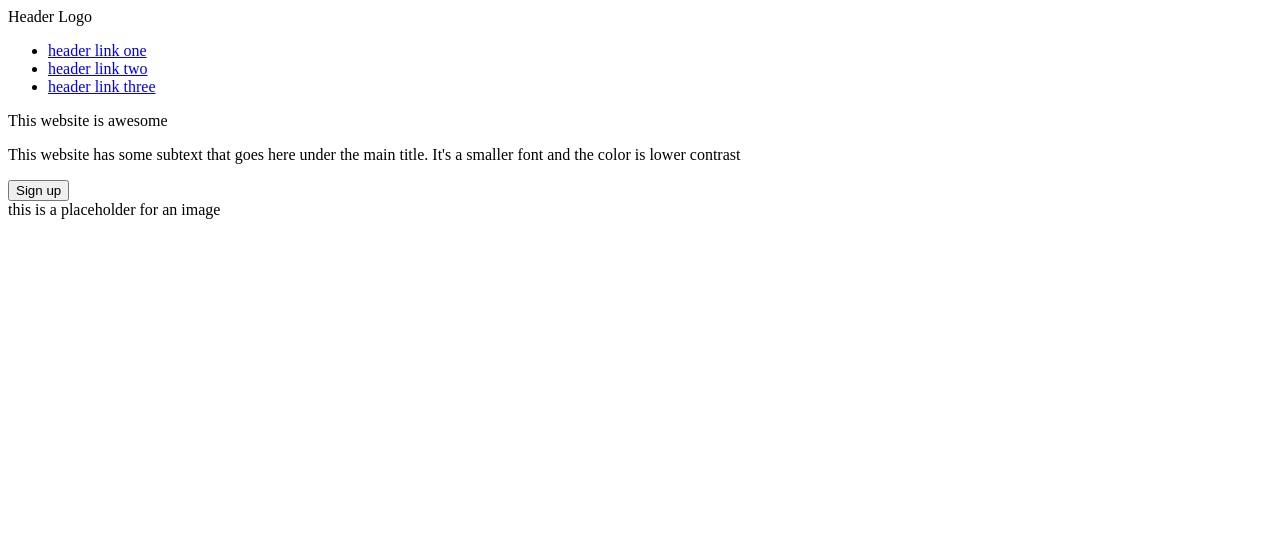
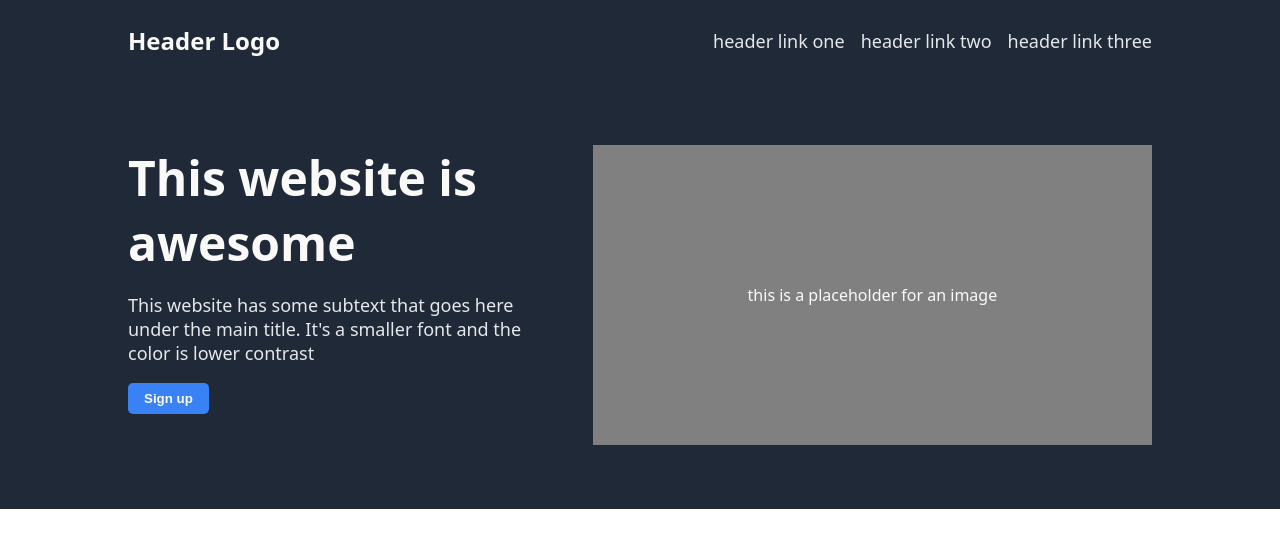
Before and after one commit to cvega13/odin-landing-page, a plain HTML site: page index.html in a window 1280 px wide. Drawn offline with Linux system fonts and the light colour scheme.

Commit message:
Add styling to the main section of the webpage
A style sheet (style.css) is initialized to add styling
to the components of the main sections of the webpage.

```diff
--- a/index.html
+++ b/index.html
@@ -4,11 +4,12 @@
     <meta charset="UTF-8">
     <meta name="viewport" content="width=device-width, initial-scale=1.0">
     <title>Document</title>
+    <link rel="stylesheet" href="style.css">
 </head>
 <body>
     <div class="main">
         <div class="header">
-            Header Logo
+            <p class="logo">Header Logo</p>
             <div class="links">
                 <ul>
                     <li><a href="#">header link one</a></li>
@@ -19,11 +20,8 @@
         </div>
         <div class="main_info">
             <div class="main_text">
-                <p>This website is awesome</p>
-                <p>This website has some subtext that goes here under
-                    the main title. It's a smaller font and the color
-                    is lower contrast
-                </p>
+                <div class="title">This website is awesome</div>
+                <div class="subtext"><p>This website has some subtext that goes here under the main title. It's a smaller font and the color is lower contrast</p></div>
                 <button>Sign up</button>
             </div>
             <div class="image_placeholder">
@@ -31,9 +29,9 @@
             </div>
         </div>
     </div>
-    <div class="info"></div>
-    <div class="quote"></div>
-    <div class="signup"></div>
-    <div class="copyright"></div>
+    <!-- <div class="info"></div> -->
+    <!-- <div class="quote"></div> -->
+    <!-- <div class="signup"></div> -->
+    <!-- <div class="copyright"></div> -->
 </body>
 </html>
--- /dev/null
+++ b/style.css
@@ -0,0 +1,91 @@
+
+body {
+    display: flex;
+    flex-direction: column;
+    margin: 0;
+    font-family: system-ui, -apple-system, BlinkMacSystemFont, 'Segoe UI', Roboto, Oxygen, Ubuntu, Cantarell, 'Open Sans', 'Helvetica Neue', sans-serif;
+}
+
+
+
+/* MAIN */
+.main {
+    display: flex;
+    flex-direction: column;
+    background: #1F2937;
+    padding-left: 64px;
+    padding-right: 64px;
+}
+
+.header {
+    display: flex;
+    flex-direction: row;
+    align-items: center;
+    justify-content: space-between;
+    padding-left: 64px;
+    padding-right: 64px;
+}
+
+.logo, .title {
+    color: #F9FAF8;
+    font-weight: 900;
+}
+
+.logo {
+    font-size: 24px;
+}
+
+.title {
+    font-size: 48px;
+}
+
+ul {
+    display: flex;
+    flex-direction: row;
+    list-style-type: none;
+    gap: 16px;
+}
+
+a, .subtext {
+    text-decoration: none;
+    color: #E5E7EB;
+    font-size: 18px;
+}
+
+.main_info {
+    display: flex;
+    flex-direction: row;
+    justify-content: center;
+    gap: 64px;
+    margin: 64px;
+}
+
+.main_text {
+    display: flex;
+    flex-direction: column;
+    word-wrap: break-word;
+    width: 430px;
+}
+
+.image_placeholder {
+    display: flex;
+    background: gray;
+    color: #F9FAF8;
+    align-items: center;
+    justify-content: center;
+    text-align: center;
+    width: 600px;
+    height: 300px;
+}
+
+button {
+    border-radius: 5px;
+    background-color: #3882F6;
+    width: fit-content;
+    padding: 8px;
+    border: 0px;
+    padding-left: 16px;
+    padding-right: 16px;
+    color: #F9FAF8;
+    font-weight: 900;
+}
```
